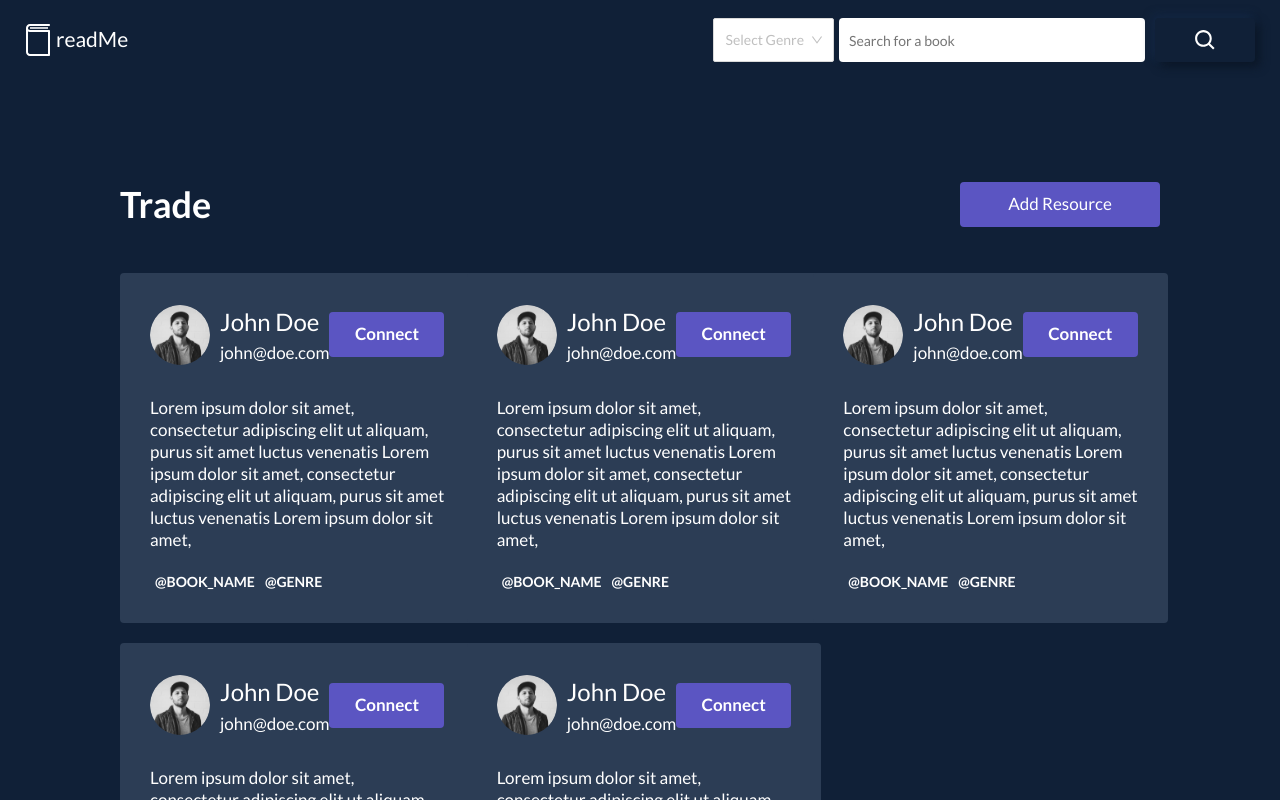
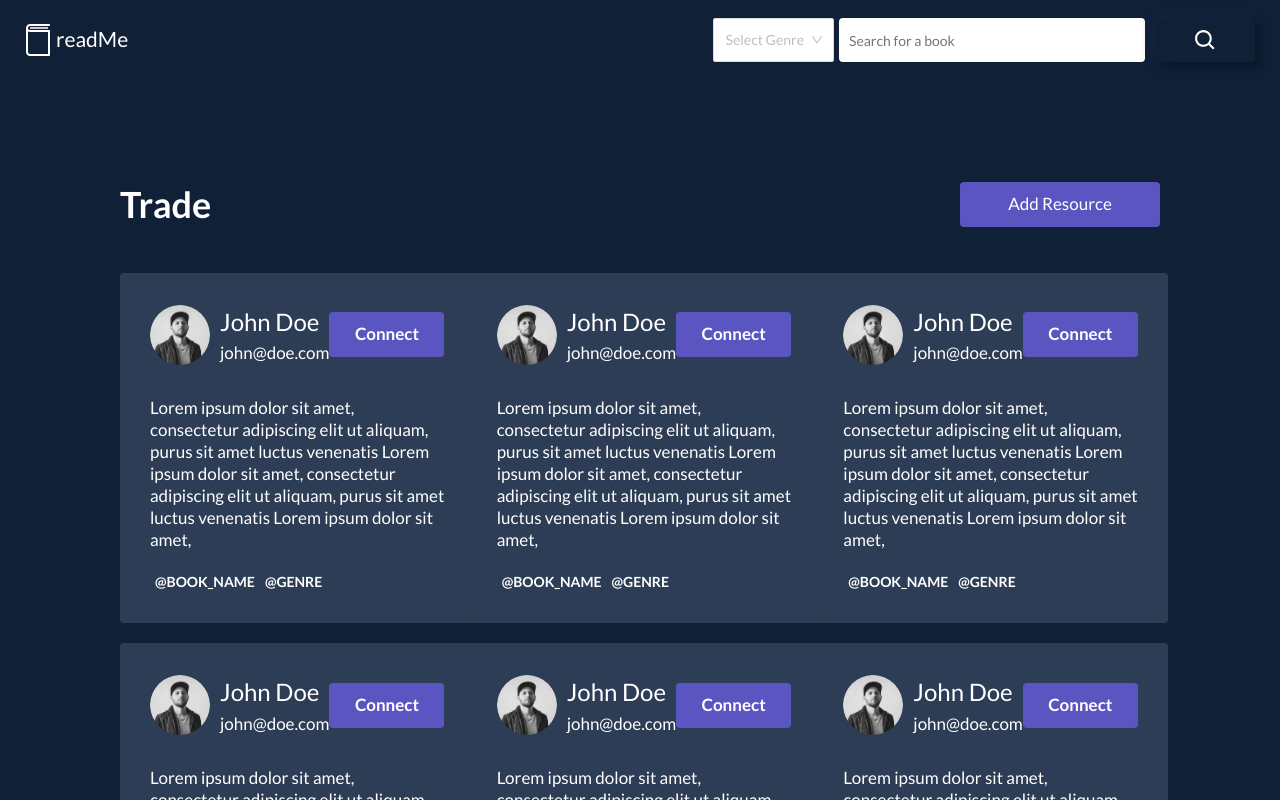
Before and after one commit to No-det/ReadME, a React (Create React App) app in the folder client/: page /trades in a window 1280 px wide. Shown: the top 800 px of the page. Built offline with nearby package versions, Linux system fonts and the light colour scheme; no server answers; sample sign-in values are in the browser's storage.

Commit message:
Almost completed the profile page, restructured trade card

```diff
--- a/client/src/components/ProfileReviews/index.js
+++ b/client/src/components/ProfileReviews/index.js
@@ -8,8 +8,8 @@ const ProfileReviews = ({ reviews }) => {
           <h2>here are the reviews</h2>
         </div>
       ) : (
-        <div className="profileReview">
-          <h2>User has not posted any reviews</h2>
+        <div className="noProfileItems">
+          <h3>User has not posted any reviews</h3>
         </div>
       )}
     </>
--- a/client/src/components/ProfileTrades/index.js
+++ b/client/src/components/ProfileTrades/index.js
@@ -1,7 +1,28 @@
-const ProfileTrades = () => {
+import TradeCard from "../TradeCard";
+
+import "./index.scss";
+
+const ProfileTrades = ({ trades }) => {
   return (
     <div>
-      <h2>This is the profile trade tab</h2>
+      {trades.length > 0 ? (
+        <div className="profileTradeContainer">
+          {trades.map((trade) => (
+            <TradeCard
+              displayName={trade?.displayName}
+              photoURL={trade?.photoURL}
+              email={trade?.email}
+              description={trade?.description}
+              bookName={trade?.bookName}
+              genre={trade?.genre}
+            />
+          ))}
+        </div>
+      ) : (
+        <div className="noProfileItems">
+          <h3>User has not posted any trade</h3>
+        </div>
+      )}
     </div>
   );
 };
--- /dev/null
+++ b/client/src/components/ProfileTrades/index.scss
@@ -0,0 +1,12 @@
+.profileTradeContainer {
+  display: flex;
+  justify-content: center;
+}
+
+.noProfileItems {
+  h3 {
+    margin: 50px 0;
+    text-align: center;
+    font-size: 24px;
+  }
+}
--- /dev/null
+++ b/client/src/components/TradeCard/index.js
@@ -0,0 +1,33 @@
+import { Link } from "react-router-dom";
+import "./index.scss";
+
+const TradeCard = ({
+  displayName,
+  photoURL,
+  email,
+  description,
+  bookName,
+  genre,
+}) => {
+  return (
+    <div className="trade-post">
+      <div className="head">
+        <div className="head-left">
+          <img src={photoURL} alt="dp" />
+          <span>
+            <h3>{displayName}</h3>
+            <a href={`mailto:${email}`}>{email}</a>
+          </span>
+        </div>
+        <button>Connect</button>
+      </div>
+      <p className="body">{description}</p>
+      <div className="foot">
+        <Link to="/">@{bookName}</Link>
+        <Link to="/">@{genre}</Link>
+      </div>
+    </div>
+  );
+};
+
+export default TradeCard;
--- /dev/null
+++ b/client/src/components/TradeCard/index.scss
@@ -0,0 +1,56 @@
+.trade-post {
+  padding: 30px;
+  margin: 10px 0;
+  width: 440px;
+  height: fit-content;
+  background: #2c3d55;
+  color: white;
+  border-radius: 4px;
+  .head {
+    display: flex;
+    align-items: center;
+    justify-content: space-between;
+    .head-left {
+      display: flex;
+      align-items: center;
+      justify-content: center;
+      img {
+        height: 60px;
+        width: 60px;
+        border-radius: 500px;
+      }
+      h3 {
+        font-size: 24px;
+      }
+      a {
+        color: white;
+        font-size: 17px;
+      }
+      span {
+        padding-left: 10px;
+      }
+    }
+    button {
+      background: #5b55c2;
+      border-radius: 4px;
+      height: 45px;
+      width: 115px;
+      color: white;
+      font-weight: bold;
+      font-size: 17px;
+    }
+  }
+  .body {
+    padding: 30px 0 20px 0;
+    font-size: 17px;
+    line-height: 22px;
+    box-sizing: border-box;
+  }
+  .foot {
+    a {
+      font-weight: bold;
+      padding: 5px;
+      color: white;
+    }
+  }
+}
--- a/client/src/pages/Trades/index.js
+++ b/client/src/pages/Trades/index.js
@@ -1,9 +1,10 @@
-import { Link } from "react-router-dom";
 import "./index.scss";
-import Post from "./post";
+import TradeCard from "../../components/TradeCard";
 import { ThemeContext } from "../../contexts/ThemeContext";
 import { useContext } from "react";
 import Masonry from "react-responsive-masonry";
+
+import demoDP from "../../assets/demoDP.png";
 
 const Trades = () => {
   const { isDarkTheme } = useContext(ThemeContext);
@@ -15,11 +16,20 @@ const Trades = () => {
         <button>Add Resource</button>
       </div>
       <Masonry columnsCount={3} className="trades-posts">
-        <Post />
-        <Post />
-        <Post />
-        <Post />
-        <Post />
+        {[0, 1, 2, 3, 4, 5].map((key) => (
+          <TradeCard
+            displayName="John Doe"
+            email="john@doe.com"
+            description="Lorem ipsum dolor sit amet, consectetur adipiscing elit ut aliquam,
+            purus sit amet luctus venenatis Lorem ipsum dolor sit amet,
+            consectetur adipiscing elit ut aliquam, purus sit amet luctus venenatis
+            Lorem ipsum dolor sit amet,"
+            bookName="BOOK_NAME"
+            genre="GENRE"
+            photoURL={demoDP}
+            key={key}
+          />
+        ))}
       </Masonry>
     </div>
   );
--- a/client/src/pages/Trades/index.scss
+++ b/client/src/pages/Trades/index.scss
@@ -1,60 +1,3 @@
-.trade-post {
-  padding: 30px;
-  margin: 10px 0;
-  width: 440px;
-  height: fit-content;
-  background: #2c3d55;
-  color: white;
-  border-radius: 4px;
-  .head {
-    display: flex;
-    align-items: center;
-    justify-content: space-between;
-    .head-left {
-      display: flex;
-      align-items: center;
-      justify-content: center;
-      img {
-        height: 60px;
-        width: 60px;
-        border-radius: 500px;
-      }
-      h3 {
-        font-size: 24px;
-      }
-      a {
-        color: white;
-        font-size: 17px;
-      }
-      span {
-        padding-left: 10px;
-      }
-    }
-    button {
-      background: #5b55c2;
-      border-radius: 4px;
-      height: 45px;
-      width: 115px;
-      color: white;
-      font-weight: bold;
-      font-size: 17px;
-    }
-  }
-  .body {
-    padding: 30px 0 20px 0;
-    font-size: 17px;
-    line-height: 22px;
-    box-sizing: border-box;
-  }
-  .foot {
-    a {
-      font-weight: bold;
-      padding: 5px;
-      color: white;
-    }
-  }
-}
-
 .trades {
   padding-top: 12vh;
   .trades-head {
--- a/client/src/pages/Trades/post.js
+++ /dev/null
@@ -1,30 +0,0 @@
-import { Link } from "react-router-dom";
-import "./index.scss";
-import demoDP from "../../assets/demoDP.png"
-
-const Post = () => {
-    return  <div className="trade-post">
-        <div className="head">
-            <div className="head-left">
-                <img src={demoDP} alt="dp" />
-                <span>
-                    <h3>John Doe</h3>
-                    <Link>john@doe.com</Link>
-                </span>
-            </div>
-            <button>Connect</button>
-        </div>
-        <p className="body">
-            Lorem ipsum dolor sit amet, consectetur adipiscing elit ut aliquam,
-            purus sit amet luctus venenatis Lorem ipsum dolor sit amet,
-            consectetur adipiscing elit ut aliquam, purus sit amet luctus venenatis
-            Lorem ipsum dolor sit amet,
-        </p>
-        <div className="foot">
-            <Link href="/">@BOOK_NAME</Link>
-            <Link href="/">@GENRE</Link>
-        </div>
-    </div>
-}
-
-export default Post;
```
